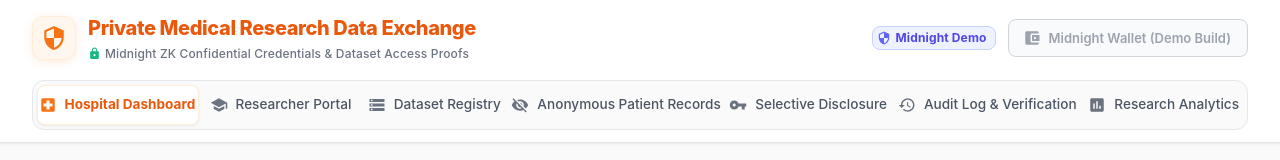
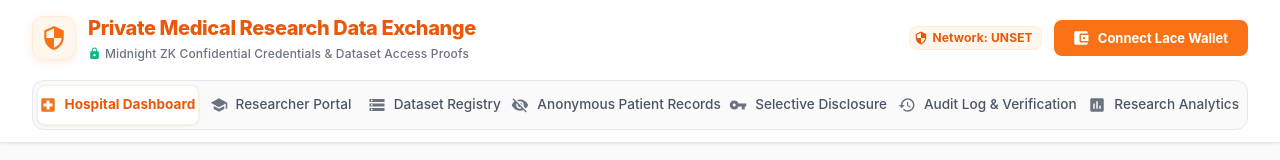
Before and after one commit to saunakkkk/medical-research-data-centre, a React (Vite) app in the folder bboard-ui/: page / in a window 1280 px wide. Shown: the top 160 px of the page. Built offline with nearby package versions, Linux system fonts and the light colour scheme; no server answers; what @midnight-ntwrk/midnight-js-network-id would draw is missing.

Commit message:
feat(ui): integrate authentic Midnight Lace browser wallet connection

```diff
--- a/bboard-ui/src/components/Layout/Header.tsx
+++ b/bboard-ui/src/components/Layout/Header.tsx
@@ -1,10 +1,11 @@
 // Private Medical Research Data Exchange Premium Header & Navigation
 
-import React from 'react';
-import { AppBar, Box, Typography, Button, Chip } from '@mui/material';
+import React, { useState, useEffect } from 'react';
+import { AppBar, Box, Typography, Button, Chip, Snackbar, Alert, CircularProgress } from '@mui/material';
 import LockIcon from '@mui/icons-material/Lock';
 import ShieldIcon from '@mui/icons-material/Security';
 import AccountBalanceWalletIcon from '@mui/icons-material/AccountBalanceWallet';
+import CheckCircleIcon from '@mui/icons-material/CheckCircle';
 import LocalHospitalIcon from '@mui/icons-material/LocalHospital';
 import SchoolIcon from '@mui/icons-material/School';
 import StorageIcon from '@mui/icons-material/Storage';
@@ -12,14 +13,101 @@ import VpnKeyIcon from '@mui/icons-material/VpnKey';
 import HistoryIcon from '@mui/icons-material/History';
 import AssessmentIcon from '@mui/icons-material/Assessment';
 import VisibilityOffIcon from '@mui/icons-material/VisibilityOff';
+import type { InitialAPI, ConnectedAPI } from '@midnight-ntwrk/dapp-connector-api';
 
 interface HeaderProps {
   activeTab?: string;
   onTabChange?: (tab: string) => void;
 }
 
+const getMidnightWallet = (): InitialAPI | undefined => {
+  if (typeof window === 'undefined' || !window.midnight) return undefined;
+  if (window.midnight['mnLace'] && typeof window.midnight['mnLace'].connect === 'function') {
+    return window.midnight['mnLace'];
+  }
+  return Object.values(window.midnight).find(
+    (wallet): wallet is InitialAPI =>
+      !!wallet && typeof wallet === 'object' && typeof wallet.connect === 'function',
+  );
+};
+
+const truncateAddress = (addr: string): string => {
+  if (!addr || addr.length <= 16) return addr;
+  return `${addr.slice(0, 10)}...${addr.slice(-6)}`;
+};
+
 export const Header: React.FC<HeaderProps> = ({ activeTab = 'dashboard', onTabChange }) => {
+  const [connecting, setConnecting] = useState(false);
+  const [walletAddress, setWalletAddress] = useState<string | null>(null);
+  const [, setConnectedApi] = useState<ConnectedAPI | null>(null);
+  const [alertMessage, setAlertMessage] = useState<string | null>(null);
+  const [alertSeverity, setAlertSeverity] = useState<'error' | 'warning' | 'info' | 'success'>('info');
 
+  const envNetwork = String(
+    import.meta.env.VITE_NETWORK_ID || import.meta.env.VITE_NETWORK || 'preprod',
+  ).toUpperCase();
+
+  useEffect(() => {
+    // Check if wallet is already connected or available on mount
+    const wallet = getMidnightWallet();
+    if (wallet) {
+      console.log('Midnight Lace wallet extension detected:', wallet.name, wallet.apiVersion);
+    }
+  }, []);
+
+  const handleConnectWallet = async () => {
+    if (walletAddress) {
+      setWalletAddress(null);
+      setConnectedApi(null);
+      setAlertMessage('Wallet disconnected.');
+      setAlertSeverity('info');
+      return;
+    }
+
+    const wallet = getMidnightWallet();
+    if (!wallet) {
+      setAlertMessage(
+        'Midnight Lace Wallet browser extension not detected. Please install or enable the Midnight Lace Wallet extension.',
+      );
+      setAlertSeverity('warning');
+      return;
+    }
+
+    try {
+      setConnecting(true);
+      setAlertMessage(null);
+
+      const networkId = envNetwork.toLowerCase() === 'preprod' ? 'preprod' : 'undeployed';
+
+      // Triggers authentic browser wallet authorization popup
+      const connected = await wallet.connect(networkId);
+      setConnectedApi(connected);
+
+      let address = '';
+      try {
+        const shielded = await connected.getShieldedAddresses();
+        address = shielded.shieldedAddress;
+      } catch {
+        try {
+          const unshielded = await connected.getUnshieldedAddress();
+          address = unshielded.unshieldedAddress;
+        } catch {
+          address = 'Connected';
+        }
+      }
+
+      setWalletAddress(address);
+      setAlertMessage(`Connected to Midnight Lace Wallet (${truncateAddress(address)})`);
+      setAlertSeverity('success');
+    } catch (err: unknown) {
+      const msg = err instanceof Error ? err.message : String(err);
+      console.error('Midnight Lace wallet connection error:', err);
+      setAlertMessage(`Wallet connection failed: ${msg}`);
+      setAlertSeverity('error');
+    } finally {
+      setConnecting(false);
+    }
+  };
 
   const navItems = [
     { id: 'dashboard', label: 'Hospital Dashboard', icon: <LocalHospitalIcon fontSize="small" /> },
@@ -82,39 +170,70 @@ export const Header: React.FC<HeaderProps> = ({ activeTab = 'dashboard', onTabCh
         {/* Network & Wallet Controls */}
         <Box sx={{ display: 'flex', flexDirection: 'row', gap: 1.5, alignItems: 'center' }}>
           <Chip
-            label="Midnight Demo"
+            label={`Network: ${envNetwork}`}
             size="small"
-            icon={<ShieldIcon sx={{ fontSize: '14px !important', color: '#6366F1 !important' }} />}
+            icon={<ShieldIcon sx={{ fontSize: '14px !important', color: '#EA580C !important' }} />}
             sx={{
-              backgroundColor: '#EEF2FF',
-              color: '#4F46E5',
-              border: '1px solid #C7D2FE',
+              backgroundColor: '#FFF7ED',
+              color: '#EA580C',
+              border: '1px solid #FFEDD5',
               fontWeight: 700,
               fontSize: '0.75rem',
             }}
           />
+
+          {connecting ? (
+            <Button
+              variant="contained"
+              size="small"
+              disabled
+              startIcon={<CircularProgress size={16} color="inherit" />}
+              sx={{
+                backgroundColor: '#F97316',
+                color: '#FFFFFF',
+                fontWeight: 700,
+                py: 0.8,
+                px: 2.5,
+              }}
+            >
+              Connecting...
+            </Button>
+          ) : walletAddress ? (
             <Button
               variant="outlined"
               size="small"
-            disabled
+              onClick={handleConnectWallet}
+              startIcon={<CheckCircleIcon sx={{ color: '#10B981' }} />}
+              sx={{
+                borderColor: '#10B981',
+                color: '#059669',
+                backgroundColor: '#ECFDF5',
+                '&:hover': { borderColor: '#059669', backgroundColor: '#D1FAE5' },
+                py: 0.8,
+                px: 2,
+                fontWeight: 700,
+              }}
+            >
+              Lace ({truncateAddress(walletAddress)})
+            </Button>
+          ) : (
+            <Button
+              variant="contained"
+              size="small"
+              onClick={handleConnectWallet}
               startIcon={<AccountBalanceWalletIcon />}
               sx={{
-              borderColor: '#D1D5DB',
-              color: '#9CA3AF',
-              backgroundColor: '#F9FAFB',
-              fontWeight: 600,
+                backgroundColor: '#F97316',
+                color: '#FFFFFF',
+                fontWeight: 700,
                 py: 0.8,
-              px: 2,
-              cursor: 'not-allowed',
-              '&.Mui-disabled': {
-                borderColor: '#D1D5DB',
-                color: '#9CA3AF',
-                backgroundColor: '#F9FAFB',
-              },
+                px: 2.5,
+                '&:hover': { backgroundColor: '#EA580C' },
               }}
             >
-            Midnight Wallet (Demo Build)
+              Connect Lace Wallet
             </Button>
+          )}
         </Box>
       </Box>
 
@@ -165,6 +284,18 @@ export const Header: React.FC<HeaderProps> = ({ activeTab = 'dashboard', onTabCh
           );
         })}
       </Box>
+
+      {/* Snackbar feedback message */}
+      <Snackbar
+        open={!!alertMessage}
+        autoHideDuration={6000}
+        onClose={() => setAlertMessage(null)}
+        anchorOrigin={{ vertical: 'bottom', horizontal: 'right' }}
+      >
+        <Alert onClose={() => setAlertMessage(null)} severity={alertSeverity} sx={{ width: '100%' }}>
+          {alertMessage}
+        </Alert>
+      </Snackbar>
     </AppBar>
   );
 };
```
Lines whose indentation alone changed are shown as unchanged.
